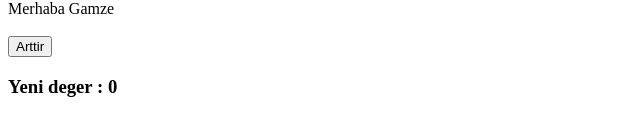
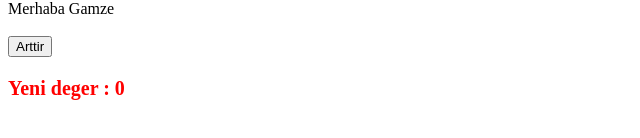
Before and after one commit to geallen/react_projects, a React (Create React App) app: page / in a window 1280 px wide. Shown: the part 244-382 px from the top of the page, without its empty margins (0-640 px from the left). Built offline with nearby package versions, Linux system fonts and the light colour scheme.

Commit message:
jsx - inline style added

```diff
--- a/src/counter.js
+++ b/src/counter.js
@@ -6,7 +6,7 @@ export class Counter extends React.Component{
         return(
             <div>
                 <button onClick={this.props.arttir}>Arttir</button>
-                <h3>Yeni deger : {this.props.sayi}</h3>
+                <h3 style={{color:"red", fontSize:"20px"}}>Yeni deger : {this.props.sayi}</h3>
             </div>
         );
     }
```
